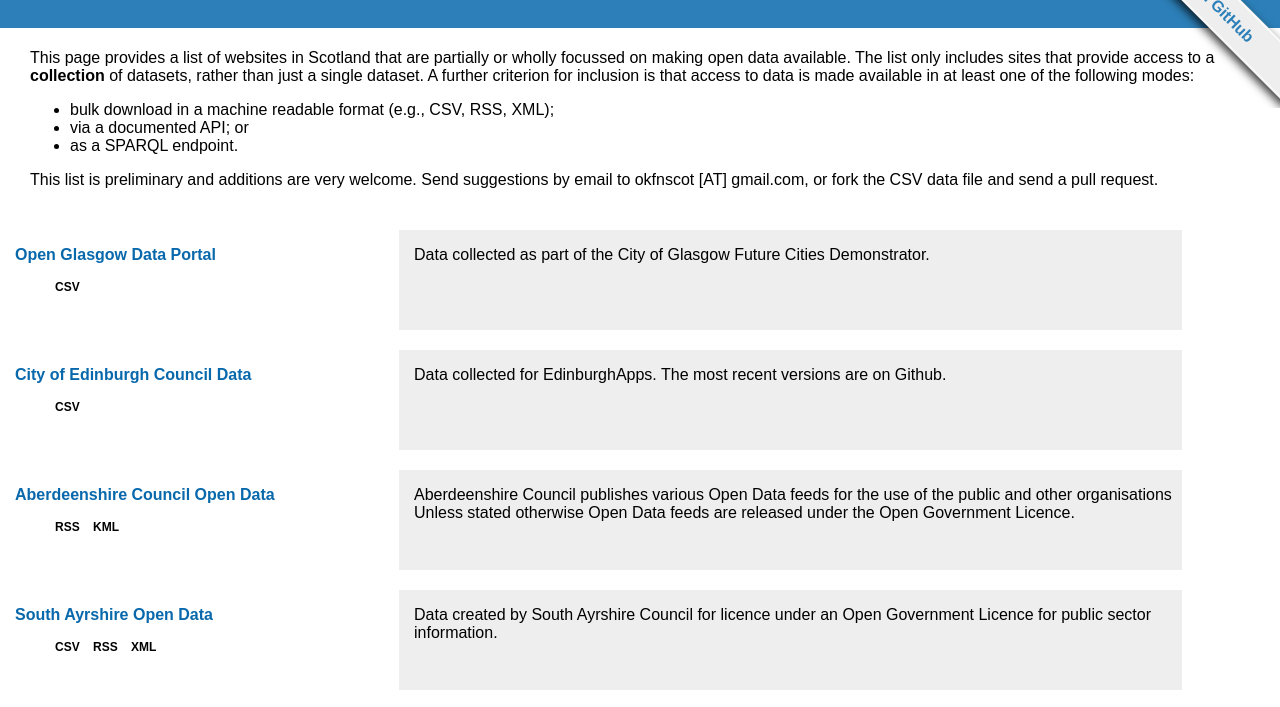
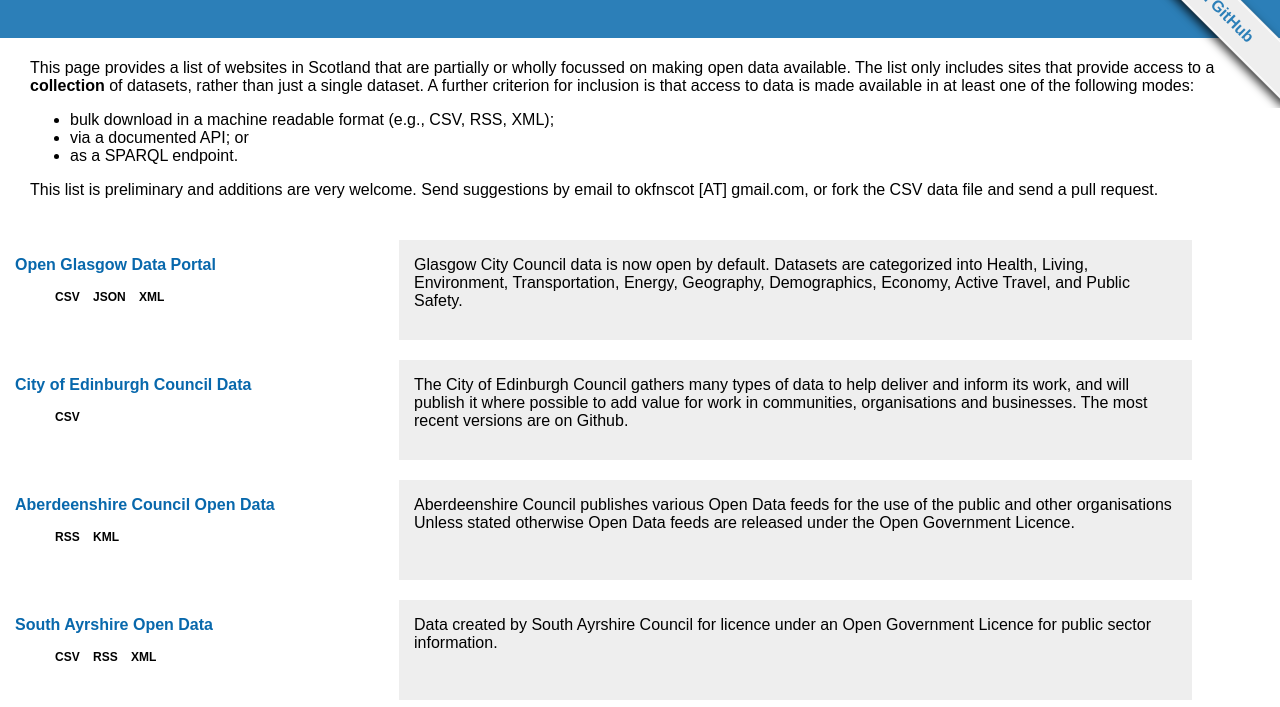
Before and after one commit to okfnscot/open-data-scotland, a plain HTML site: page index.html in a window 1280 px wide. Shown: the part 92-799 px from the top of the page. Drawn offline with Linux system fonts and the light colour scheme.

Commit message:
Updated HTML output

```diff
--- a/index.html
+++ b/index.html
@@ -41,13 +41,19 @@
 <li>
         CSV
         </li>
+<li>
+        JSON
+        </li>
+<li>
+        XML
+        </li>
 
 </ul>
 
     </div>
      <div id="description">
      <p>
-       Data collected as part of the City of Glasgow Future Cities Demonstrator.
+      Glasgow City Council data is now open by default. Datasets are categorized into Health, Living, Environment, Transportation, Energy, Geography, Demographics, Economy, Active Travel, and Public Safety.
      </p>
     </div>
  </div>
@@ -67,7 +73,7 @@
     </div>
      <div id="description">
      <p>
-       Data collected for EdinburghApps. The most recent versions are on Github.
+      The City of Edinburgh Council gathers many types of data to help deliver and inform its work, and will publish it where possible to add value for work in communities, organisations and businesses. The most recent versions are on Github.
      </p>
     </div>
  </div>
--- a/style.css
+++ b/style.css
@@ -6,7 +6,7 @@
 
 #header {
     padding-top: 10px;
-    padding-bottom: 10px;
+    padding-bottom: 20px;
     height: 100px;
     text-align:center;
     font-size: 22px;
@@ -45,6 +45,7 @@
 
 #description {
     padding-left: 15px;
+    padding-right: 10px;
     background-color: #EEEEEE;
     height: 100px;
     width: 60%;
```
